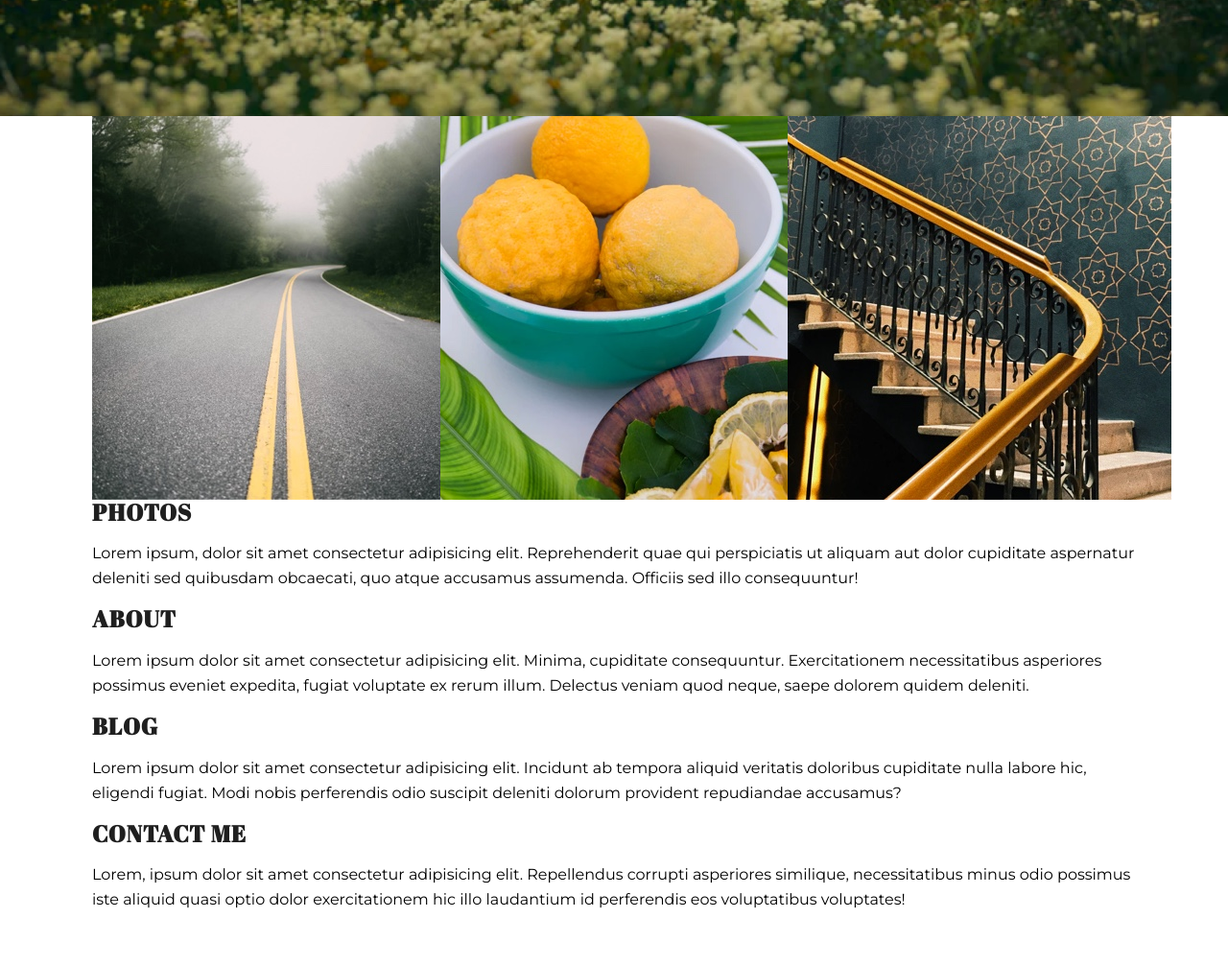
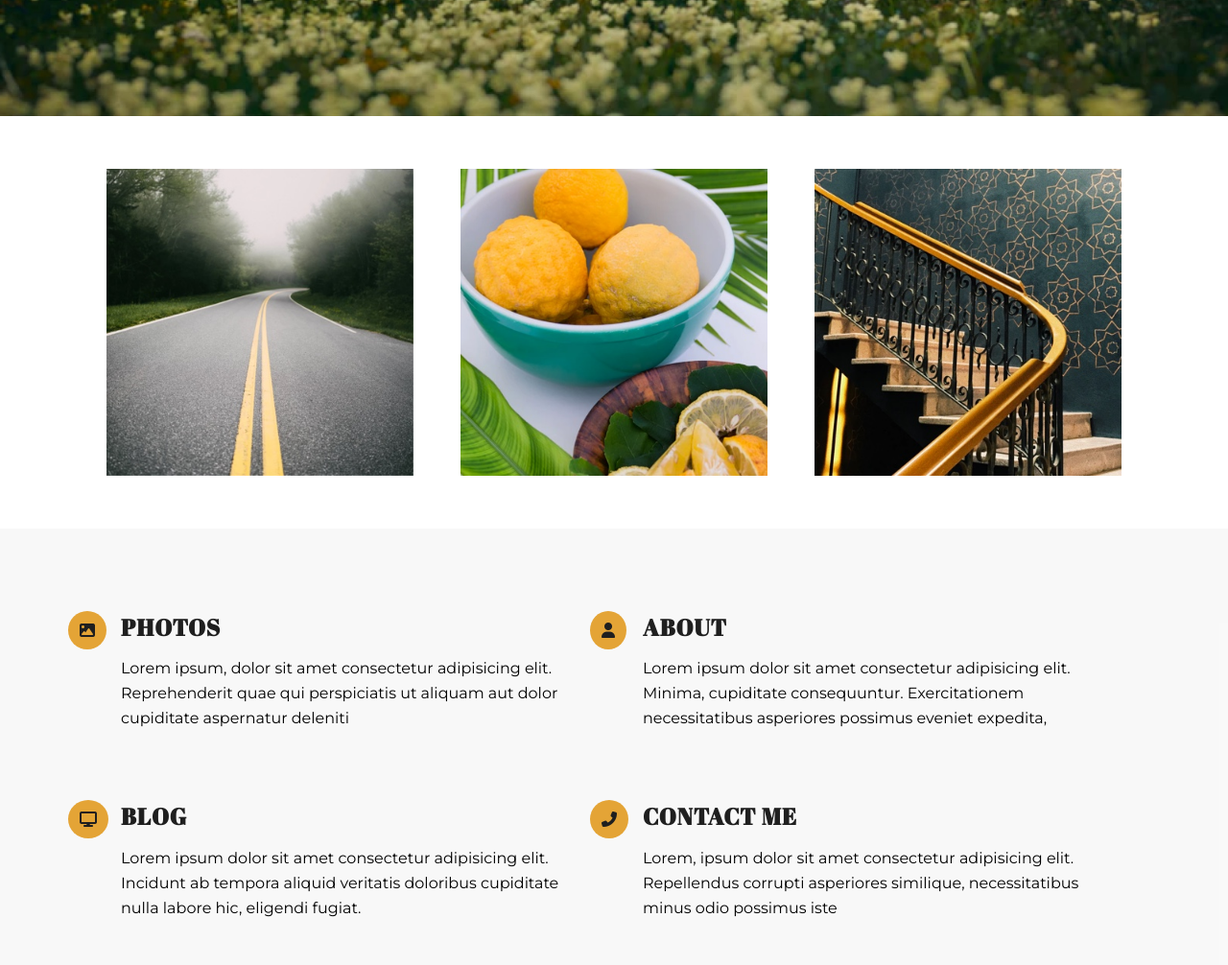
Before and after one commit to Kbruce12/kevinbruce-project1, a plain HTML site: page index.html in a window 1280 px wide. Shown: the part 2400-3406 px from the top of the page at 96% size. Before the commit the page ends 3367 px from the top, so only its background shows below. Drawn offline with Linux system fonts and the light colour scheme.

Commit message:
Finsihed styling index.html

```diff
--- a/index.html
+++ b/index.html
@@ -8,6 +8,8 @@
     <link rel="preconnect" href="https://fonts.googleapis.com">
     <link rel="preconnect" href="https://fonts.gstatic.com" crossorigin>
     <link href="https://fonts.googleapis.com/css2?family=Abril+Fatface&family=Montserrat:wght@400;700&display=swap" rel="stylesheet">
+    <script src="https://kit.fontawesome.com/01041c5573.js" crossorigin="anonymous"></script>
+    <link rel="stylesheet" href="https://cdnjs.cloudflare.com/ajax/libs/font-awesome/6.1.1/css/all.min.css"/>
     <title>Willow</title>
 </head>
 <body>
@@ -90,15 +92,17 @@
         <section>
             <div class="wrapper">
                 <div class="gallery">
-                    <div class="imgContainerThree">
-                        <img src="./assets/home-image-6.jpg" alt="">
-                    </div>
-                    <div class="imgContainerThree">
-                        <img src="./assets/home-image-7.jpg" alt="">
-                    </div>
-                    <div class="imgContainerThree">
-                        <img src="./assets/home-image-8.jpg" alt="">
-                    </div>
+                    <ul class="imgGallery">
+                        <li class="imgContainerThree">
+                            <img src="./assets/home-image-6.jpg" alt="">
+                        </li>
+                        <li class="imgContainerThree">
+                            <img src="./assets/home-image-7.jpg" alt="">
+                        </li>
+                        <li class="imgContainerThree">
+                            <img src="./assets/home-image-8.jpg" alt="">
+                        </li>
+                    </ul>
                 </div>
             </div>
         </section>
@@ -108,31 +112,34 @@
             <div class="footer">
                 <div class="mainContact">
                     <div class="footerTitle">
-                        <a href="#"></a>
+                        <a href="#"><i class="fa-solid fa-image"></i></a>
                         <h4>Photos</h4>
                     </div>
-                    <p>Lorem ipsum, dolor sit amet consectetur adipisicing elit. Reprehenderit quae qui perspiciatis ut aliquam aut dolor cupiditate aspernatur deleniti sed quibusdam obcaecati, quo atque accusamus assumenda. Officiis sed illo consequuntur!</p>
+                    <p>Lorem ipsum, dolor sit amet consectetur adipisicing elit. Reprehenderit quae qui perspiciatis ut aliquam aut dolor cupiditate aspernatur deleniti</p>
                 </div>
                 <div class="mainContact">
                     <div class="footerTitle">
-                        <a href="#"></a>
+                        <a href="#"><i class="fa-solid fa-user"></i></a>
                         <h4>About</h4>
                     </div>
-                    <p>Lorem ipsum dolor sit amet consectetur adipisicing elit. Minima, cupiditate consequuntur. Exercitationem necessitatibus asperiores possimus eveniet expedita, fugiat voluptate ex rerum illum. Delectus veniam quod neque, saepe dolorem quidem deleniti.</p>
+                    <p>Lorem ipsum dolor sit amet consectetur adipisicing elit. Minima, cupiditate consequuntur. Exercitationem necessitatibus asperiores possimus eveniet expedita,</p>
                 </div>
+            </div>
+            <div class="footer">
                 <div class="mainContact">
-                    <div class="footerTitle">
-                        <a href="#"></a>
-                        <h4>Blog</h4>
+                        <div class="footerTitle">
+                            <a href="#"><i class="fa-solid fa-display"></i></a>
+                            <h4>Blog</h4>
+                        </div>
+                        <p>Lorem ipsum dolor sit amet consectetur adipisicing elit. Incidunt ab tempora aliquid veritatis doloribus cupiditate nulla labore hic, eligendi fugiat.</p>
                     </div>
-                    <p>Lorem ipsum dolor sit amet consectetur adipisicing elit. Incidunt ab tempora aliquid veritatis doloribus cupiditate nulla labore hic, eligendi fugiat. Modi nobis perferendis odio suscipit deleniti dolorum provident repudiandae accusamus?</p>
-                </div>
-                <div class="mainContact">
-                    <div class="footerTitle">
-                        <a href="#"></a>
-                        <h4>Contact Me</h4>
+                    <div class="mainContact">
+                        <div class="footerTitle">
+                            <a href="#"><i class="fa-solid fa-phone-flip"></i></a>
+                            <h4>Contact Me</h4>
+                        </div>
+                        <p>Lorem, ipsum dolor sit amet consectetur adipisicing elit. Repellendus corrupti asperiores similique, necessitatibus minus odio possimus iste</p>
                     </div>
-                    <p>Lorem, ipsum dolor sit amet consectetur adipisicing elit. Repellendus corrupti asperiores similique, necessitatibus minus odio possimus iste aliquid quasi optio dolor exercitationem hic illo laudantium id perferendis eos voluptatibus voluptates!</p>
                 </div>
             </div>
         </div>
--- /dev/null
+++ b/styles/sass/partials/_footer.scss
@@ -0,0 +1,27 @@
+footer {
+    background-color: rgb(246, 246, 246, 0.7);
+    .wrapper {
+        padding-top: 60px;
+    }
+}
+.footer {
+    display: flex;
+    .mainContact {
+        width: calc(100% / 2);
+        padding: 30px;
+    }
+}
+.footerTitle {
+    display: flex;
+    align-items: center;
+    position: relative;
+    i {
+        background-color: $accent;
+        border-radius: 50%;
+        padding: 12px;
+        margin-right: 5px;
+        position: absolute;
+        top: -4px;
+        left: -55px;
+    }
+}
--- a/styles/sass/partials/_sections.scss
+++ b/styles/sass/partials/_sections.scss
@@ -75,13 +75,16 @@ imgContainer {
     background-position: center;
     height: 400px;
 }
-.gallery {
+.imgGallery {
     display: flex;
-    justify-content: center;
-
+    justify-content: space-between;
+    flex-wrap: wrap;
+    margin: 40px 0 40px 0;
     .imgContainerThree {
-        width: calc(100% / 3);
-        align-items: center;
+        img {
+            width: 350px;
+            height: 350px;
+            padding: 15px;
+        }
     }
-
 }
--- a/styles/sass/styles.scss
+++ b/styles/sass/styles.scss
@@ -3,4 +3,5 @@
 @import "./partials/typography";
 @import "./partials/baseStyles";
 @import "./partials/header";
-@import "./partials/sections"
+@import "./partials/sections";
+@import "./partials/footer";
```
Also changed, not shown: styles/styles.css.
